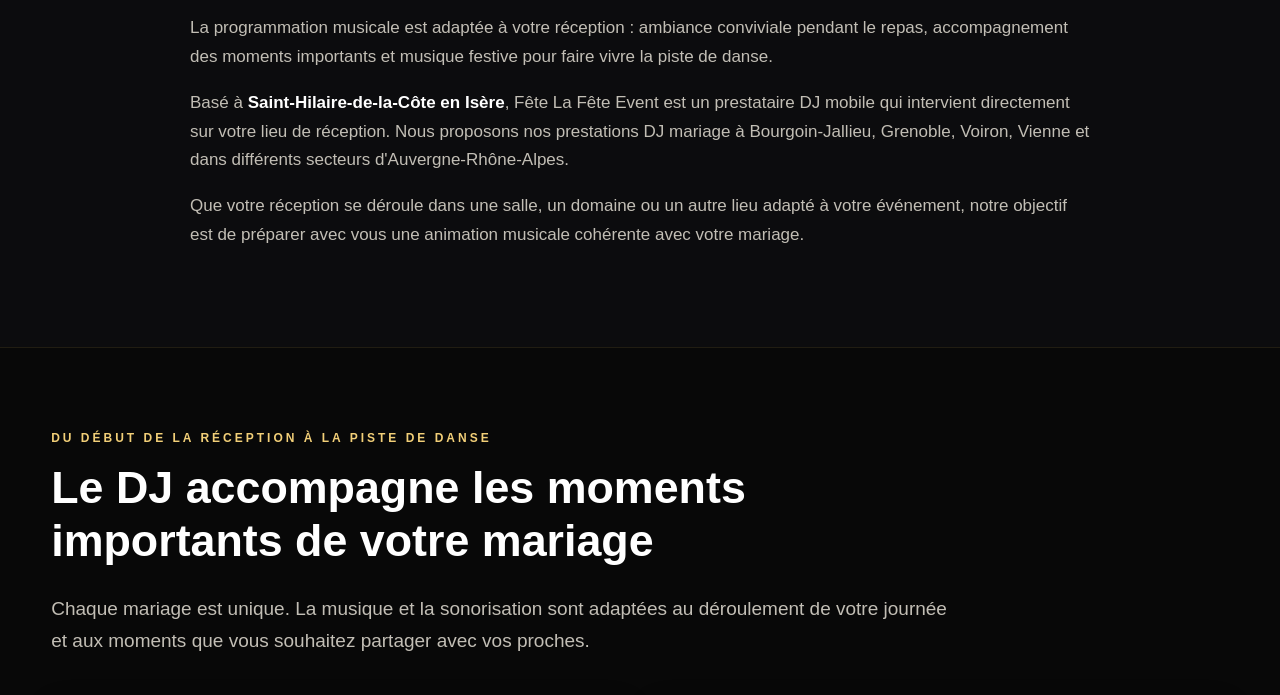
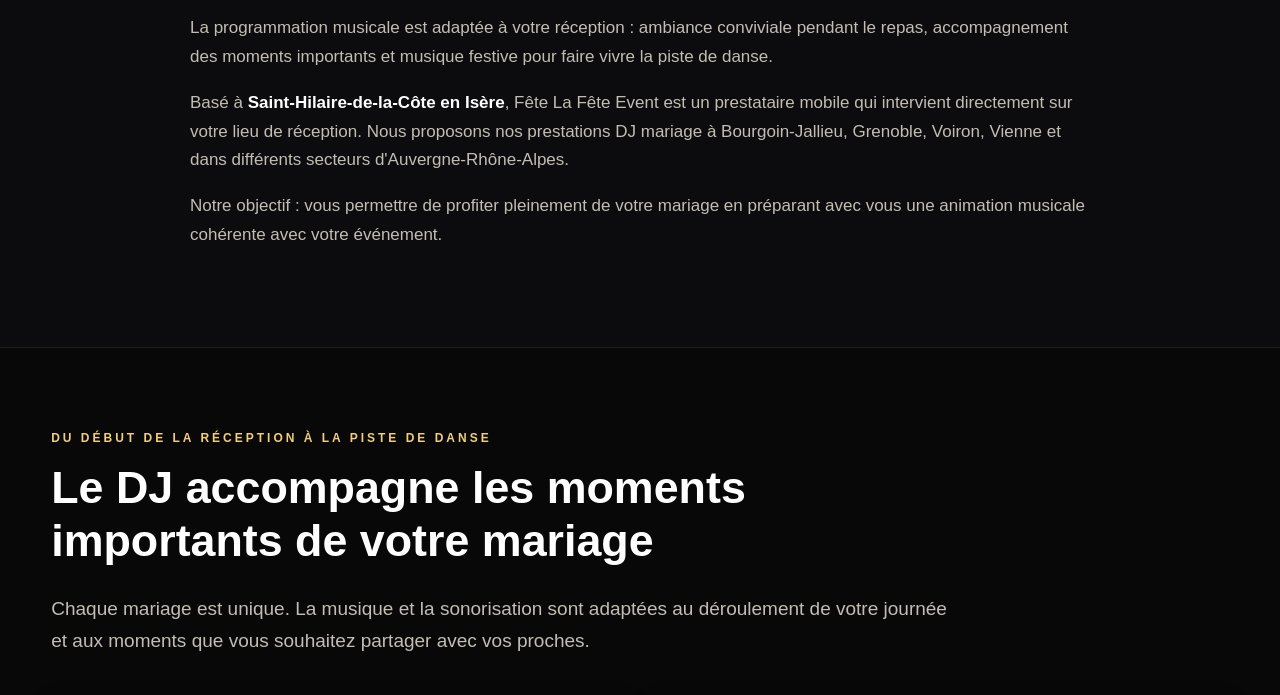
Before and after one commit to fetelafete/fete-la-fete-event, a plain HTML site: page dj-mariage-isere.html in a window 1280 px wide. Shown: the part 2339-3034 px from the top of the page. Drawn offline with Linux system fonts and the light colour scheme.

Commit message:
Refine meta tags and improve content clarity
Updated the description meta tag for clarity and changed 'Place' to 'City' for Saint-Hilaire-de-la-Côte. Revised text for better readability and removed duplicate SIRET information.

```diff
--- a/dj-mariage-isere.html
+++ b/dj-mariage-isere.html
@@ -7,7 +7,7 @@
 
   <title>DJ mariage en Isère (38) | Fête La Fête Event</title>
 
-  <meta name="description" content="Vous recherchez un DJ pour votre mariage en Isère ? Fête La Fête Event propose animation musicale, sonorisation et éclairage à Bourgoin-Jallieu, Grenoble, Voiron, Vienne et alentours.">
+  <meta name="description" content="Vous cherchez un DJ pour votre mariage en Isère ? Fête La Fête Event assure animation musicale, sonorisation et éclairage à Bourgoin-Jallieu, Grenoble, Voiron et alentours.">
 
   <meta name="robots" content="index, follow, max-image-preview:large">
 
@@ -45,7 +45,7 @@
         "areaServed": [
           {"@type": "AdministrativeArea", "name": "Isère"},
           {"@type": "AdministrativeArea", "name": "Auvergne-Rhône-Alpes"},
-          {"@type": "Place", "name": "Saint-Hilaire-de-la-Côte"},
+          {"@type": "City", "name": "Saint-Hilaire-de-la-Côte"},
           {"@type": "City", "name": "Bourgoin-Jallieu"},
           {"@type": "City", "name": "Grenoble"},
           {"@type": "City", "name": "Voiron"},
@@ -611,17 +611,16 @@
 
         <p>
           Basé à <strong>Saint-Hilaire-de-la-Côte en Isère</strong>,
-          Fête La Fête Event est un prestataire DJ mobile qui intervient
+          Fête La Fête Event est un prestataire mobile qui intervient
           directement sur votre lieu de réception. Nous proposons
           nos prestations DJ mariage à Bourgoin-Jallieu, Grenoble,
           Voiron, Vienne et dans différents secteurs d'Auvergne-Rhône-Alpes.
         </p>
 
         <p>
-          Que votre réception se déroule dans une salle, un domaine
-          ou un autre lieu adapté à votre événement, notre objectif
-          est de préparer avec vous une animation musicale cohérente
-          avec votre mariage.
+          Notre objectif : vous permettre de profiter pleinement
+          de votre mariage en préparant avec vous une animation
+          musicale cohérente avec votre événement.
         </p>
 
       </div>
@@ -1119,6 +1118,8 @@
 
       <p><strong>Fête La Fête Event</strong></p>
 
+      <p>SIRET : 799 582 291 00057</p>
+
       <p>DJ mariage en Isère · Sonorisation · Éclairage</p>
 
       <p>Saint-Hilaire-de-la-Côte · Isère · Auvergne-Rhône-Alpes</p>
@@ -1130,8 +1131,6 @@
         ·
         <a href="tel:+33611813395">06 11 81 33 95</a>
       </p>
-
-      <p>SIRET : 799 582 291 00057</p>
 
       <p>
         <a href="/">Accueil</a>
```
